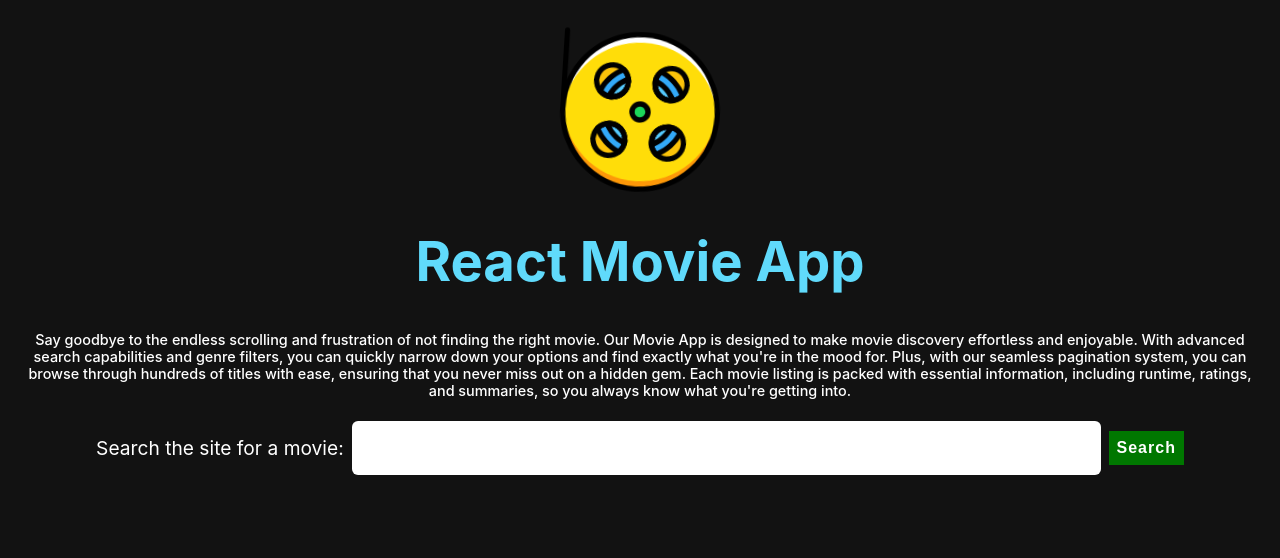
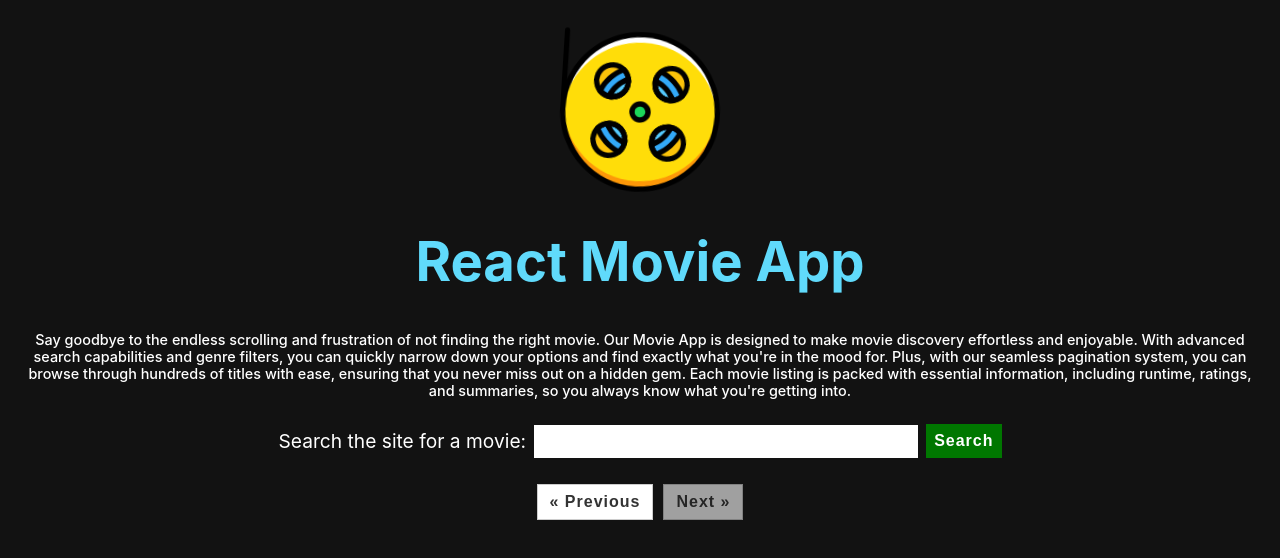
Before and after one commit to colabottles/movie-app, a React (Create React App) app: page / in a window 1280 px wide. Shown: the top 558 px of the page. Built offline with nearby package versions, Linux system fonts and the light colour scheme.

Commit message:
Added Pagination and sort by genre

```diff
--- a/src/App.css
+++ b/src/App.css
@@ -128,3 +128,104 @@ input:valid ~ span::after {
   padding-left: 5px;
   position: absolute;
 }
+
+.pagination {
+  display: flex;
+  align-items: center;
+  justify-content: center;
+}
+
+.pagination__list {
+  display: flex;
+}
+
+.pagination__button {
+  margin: 0 5px;
+  padding: 8px 12px;
+  font-size: 1rem;
+  cursor: pointer;
+  border: 1px solid #ccc;
+  background-color: #fff;
+  color: #333;
+}
+
+.pagination__button[disabled] {
+  opacity: 0.6;
+  cursor: not-allowed;
+}
+
+.pagination__button--active {
+  background-color: #007bff;
+  color: #fff;
+  border-color: #007bff;
+}
+
+.pagination-container {
+  display: flex;
+  list-style-type: none;
+
+  .pagination-item {
+    padding: 0 12px;
+    height: 32px;
+    text-align: center;
+    margin: auto 4px;
+    color: rgba(0, 0, 0, 0.87);
+    display: flex;
+    box-sizing: border-box;
+    align-items: center;
+    letter-spacing: 0.01071em;
+    border-radius: 16px;
+    line-height: 1.43;
+    font-size: 13px;
+    min-width: 32px;
+
+    &.dots:hover {
+      background-color: transparent;
+      cursor: default;
+    }
+    &:hover {
+      background-color: rgba(0, 0, 0, 0.04);
+      cursor: pointer;
+    }
+
+    &.selected {
+      background-color: rgba(0, 0, 0, 0.08);
+    }
+
+    .arrow {
+      &::before {
+        position: relative;
+        /* top: 3pt; Uncomment this to lower the icons as requested in comments*/
+        content: '';
+        /* By using an em scale, the arrows will size with the font */
+        display: inline-block;
+        width: 0.4em;
+        height: 0.4em;
+        border-right: 0.12em solid rgba(0, 0, 0, 0.87);
+        border-top: 0.12em solid rgba(0, 0, 0, 0.87);
+      }
+
+      &.left {
+        transform: rotate(-135deg) translate(-50%);
+      }
+
+      &.right {
+        transform: rotate(45deg);
+      }
+    }
+
+    &.disabled {
+      pointer-events: none;
+
+      .arrow::before {
+        border-right: 0.12em solid rgba(0, 0, 0, 0.43);
+        border-top: 0.12em solid rgba(0, 0, 0, 0.43);
+      }
+
+      &:hover {
+        background-color: transparent;
+        cursor: default;
+      }
+    }
+  }
+}
--- a/src/App.js
+++ b/src/App.js
@@ -4,6 +4,7 @@ import './App.css';
 import axios from 'axios';
 import Search from './components/Search';
 import Details from './components/Details';
+import Pagination from './components/Pagination';
 
 function App() {
   const [state, setState] = useState({
@@ -77,6 +78,7 @@ function App() {
         />
 
         <section className="container">
+
           {state.results.map((e) => (
             <details className="item"
               key={e}
@@ -106,6 +108,7 @@ function App() {
         ) : (
           false
         )}
+        <Pagination />
       </main>
     </div>
   );
--- a/src/components/Pagination.js
+++ b/src/components/Pagination.js
@@ -1,80 +1,59 @@
 import React from 'react';
-import classnames from 'classnames';
-import { usePagination, DOTS } from './usePagination';
-import './pagination.scss';
-const Pagination = props => {
-  const {
-    onPageChange,
-    totalCount,
-    siblingCount = 1,
-    currentPage,
-    pageSize,
-    className
-  } = props;
 
-  const paginationRange = usePagination({
-    currentPage,
-    totalCount,
-    siblingCount,
-    pageSize
-  });
-
-  // If there are less than 2 times in pagination range we shall not render the component
-  if (currentPage === 0 || paginationRange.length < 2) {
-    return null;
-  }
-
-  const onNext = () => {
-    onPageChange(currentPage + 1);
+const Pagination = ({ currentPage, totalPages, onPageChange }) => {
+  const handlePageClick = (page) => {
+    if (page !== currentPage) {
+      onPageChange(page);
+    }
   };
 
-  const onPrevious = () => {
-    onPageChange(currentPage - 1);
+  const renderPageNumbers = () => {
+    let pages = [];
+    for (let i = 1; i <= totalPages; i++) {
+      pages.push(
+        <button
+          key={i}
+          className={`pagination__button ${
+            i === currentPage ? 'pagination__button--active' : ''
+          }`}
+          onClick={() => handlePageClick(i)}
+          aria-current={i === currentPage ? 'page' : undefined}
+          aria-label={`Page ${i}`}
+          aria-disabled={i === currentPage}
+        >
+          {i}
+        </button>
+      );
+    }
+    return pages;
   };
 
-  let lastPage = paginationRange[paginationRange.length - 1];
   return (
-    <ul
-      className={classnames('pagination-container', { [className]: className })}
+    <nav
+      aria-label="Pagination Navigation"
+      className="pagination"
+      role="navigation"
     >
-       {/* Left navigation arrow */}
-      <li
-        className={classnames('pagination-item', {
-          disabled: currentPage === 1
-        })}
-        onClick={onPrevious}
+      <button
+        className="pagination__button"
+        onClick={() => handlePageClick(currentPage - 1)}
+        aria-label="Previous page"
+        disabled={currentPage === 1}
       >
-        <div className="arrow left" />
-      </li>
-      {paginationRange.map(pageNumber => {
-
-        // If the pageItem is a DOT, render the DOTS unicode character
-        if (pageNumber === DOTS) {
-          return <li className="pagination-item dots">&#8230;</li>;
-        }
-
-        // Render our Page Pills
-        return (
-          <li
-            className={classnames('pagination-item', {
-              selected: pageNumber === currentPage
-            })}
-            onClick={() => onPageChange(pageNumber)}
-          >
-            {pageNumber}
-          </li>
-        );
-      })}
-      {/*  Right Navigation arrow */}
-      <li
-        className={classnames('pagination-item', {
-          disabled: currentPage === lastPage
-        })}
-        onClick={onNext}
+        &laquo; Previous
+      </button>
+      <div role="list" className="pagination__list">
+        {renderPageNumbers()}
+      </div>
+      <button
+        className="pagination__button"
+        onClick={() => handlePageClick(currentPage + 1)}
+        aria-label="Next page"
+        disabled={currentPage === totalPages}
       >
-        <div className="arrow right" />
-      </li>
-    </ul>
+        Next &raquo;
+      </button>
+    </nav>
   );
 };
 
--- a/src/components/Search.css
+++ b/src/components/Search.css
@@ -9,15 +9,14 @@
     background: none;
     background-color: oklch(100% 0 0);
     border: none;
-    border-radius: 6px;
-    color: oklch(91.18% 0.035 226.59);
+    color: oklch(10% 0 0);
     display: block;
     font-size: 1.2rem;
     font-weight: 400;
     outline: none;
-    padding: 1rem;
+    padding: 0.35rem;
     transition: 0.4s ease-out;
-    width: 60%;
+    width: 30lvw;
 }
 
 @media screen and (max-width: 410px) {
```
Also changed, not shown: src/components/MovieList.js (added, +55 -0 lines), src/components/Search.js (indentation only).
